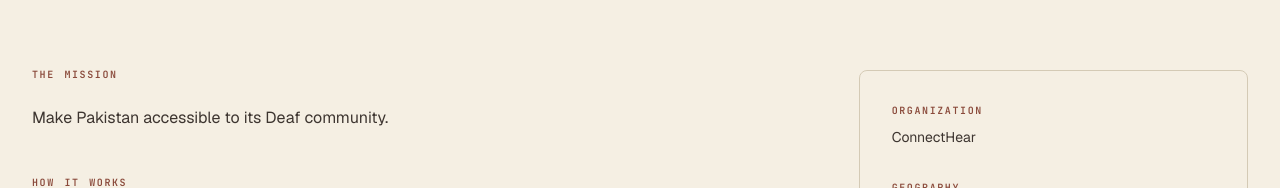
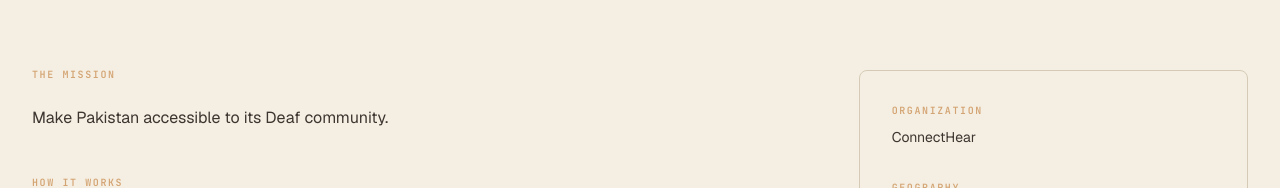
Before and after one commit to usmanjaved-droid/summit-fellowship-website, a Next.js app: page /fellows/azima-dhanjee in a window 1280 px wide. Shown: the part 612-800 px from the top of the page. Built offline with nearby package versions, Linux system fonts and the light colour scheme.

Commit message:
style(labels): change color from clay to ochre and remove word-spacing

```diff
--- a/app/fellows/[slug]/page.module.css
+++ b/app/fellows/[slug]/page.module.css
@@ -151,9 +151,8 @@
   font-weight: 600;
   text-transform: uppercase;
   letter-spacing: 0.16em;
-  color: var(--clay);
+  color: var(--ochre);
   margin: 0 0 24px 0;
-  word-spacing: 0.2em;
 }
 
 .fellow-section__content {
@@ -209,9 +208,8 @@
   font-weight: 600;
   text-transform: uppercase;
   letter-spacing: 0.16em;
-  color: var(--clay);
+  color: var(--ochre);
   margin-bottom: 8px;
-  word-spacing: 0.2em;
 }
 
 .fellow-sidebar__value {
```
